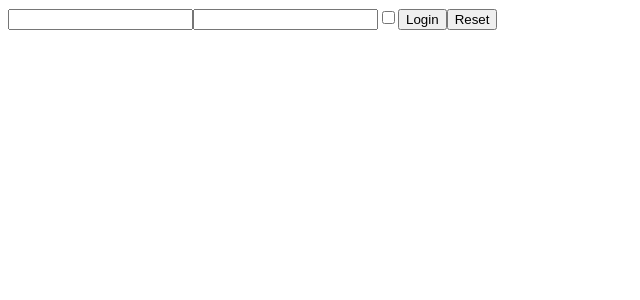
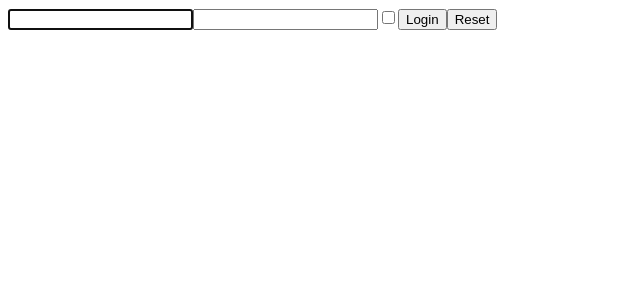
Before and after one commit to GabrieleMurgia/react-exercises, a React (Create React App) app: page / in a window 1280 px wide. Shown: the top 300 px of the page, without its empty margins (0-640 px from the left). Built offline with nearby package versions, Linux system fonts and the light colour scheme.

Commit message:
forms-06

```diff
--- a/src/App.jsx
+++ b/src/App.jsx
@@ -21,7 +21,7 @@ export class UncontrolledLogin extends React.Component{
             <div>
 
                 <form onSubmit={this.handleFormSubmit}>
-                <input name="username"/>
+                <input name="username" autoFocus/>
                 <input name="password" type="password"/>
                 <input name="remember" type="checkbox"/>
 
```
